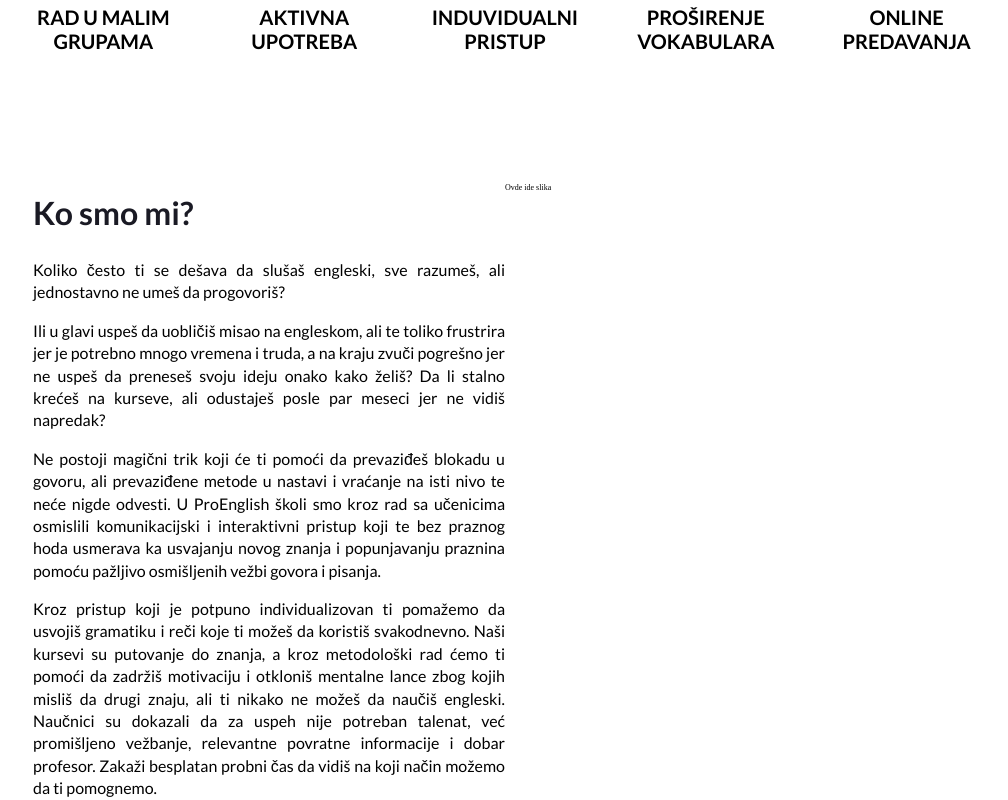
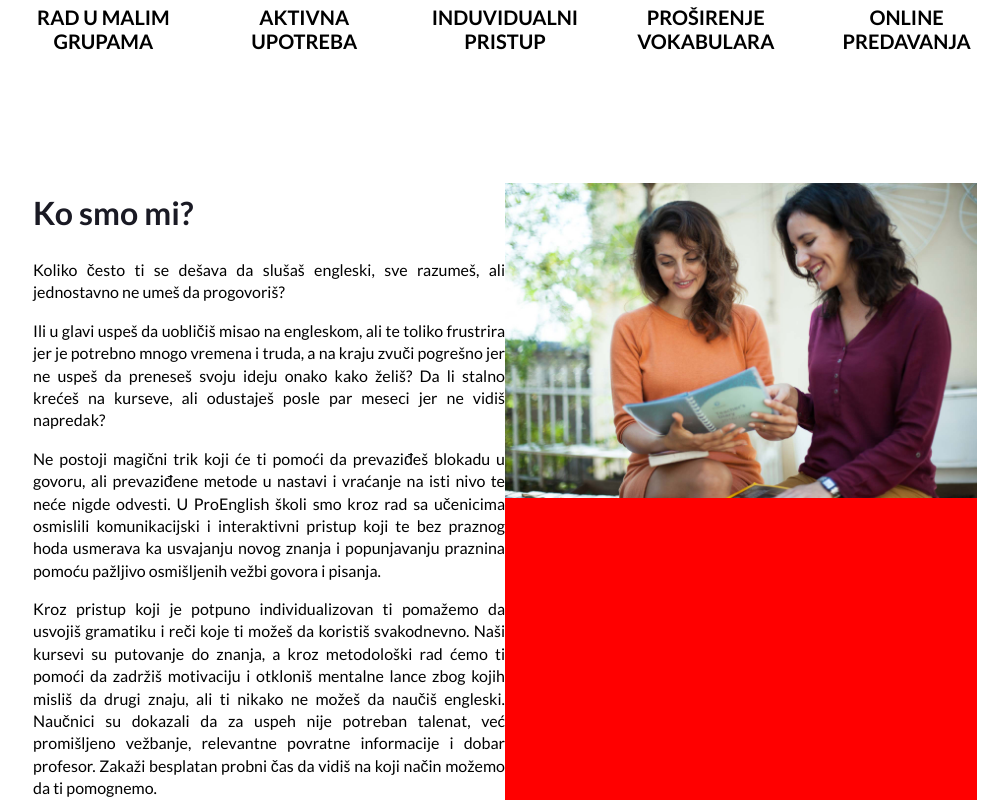
Before and after one commit to Dejan85/proenglish-refactor, a React (Vite) app: page / in a window 1280 px wide. Shown: the part 919-1719 px from the top of the page, without its empty margins (135-1143 px from the left). Built offline with nearby package versions, Linux system fonts and the light colour scheme.

Commit message:
created lazy-load image ui component

```diff
--- a/package.json
+++ b/package.json
@@ -24,6 +24,7 @@
     "@types/node": "^14.14.37",
     "@types/react": "^17.0.3",
     "@types/react-dom": "^17.0.3",
+    "@types/react-lazy-load-image-component": "^1.5.1",
     "@types/react-router-dom": "^5.1.7",
     "@types/uniqid": "^5.3.0",
     "connected-react-router": "^6.9.1",
@@ -47,6 +48,7 @@
     "@babel/polyfill": "^7.12.1",
     "@types/lodash": "^4.14.168",
     "axios": "^0.21.1",
-    "history": "^5.0.0"
+    "history": "^5.0.0",
+    "react-lazy-load-image-component": "^1.5.1"
   }
 }
--- a/src/components/frontend/home/pages/about/About.tsx
+++ b/src/components/frontend/home/pages/about/About.tsx
@@ -5,9 +5,11 @@ import {
   SubContainer,
   Text,
   Heading,
+  Image,
 } from "~/src/components/ui";
 import { aboutText } from "./messages";
 import uniqid from "uniqid";
+import img from "./images/img.jpg";
 
 const className: string = "about";
 
@@ -26,7 +28,9 @@ const About = () => {
           <Heading as="h2" text="Ko smo mi?" className={className} />
           {text}
         </ContentContainer.TextSide>
-        <ContentContainer.ImageSide>Ovde ide slika</ContentContainer.ImageSide>
+        <ContentContainer.ImageSide>
+          <Image alt="img" src={img} />
+        </ContentContainer.ImageSide>
       </ContentContainer>
     </SubContainer>
   );
--- a/src/components/ui/content-container/ImageSide.tsx
+++ b/src/components/ui/content-container/ImageSide.tsx
@@ -1,9 +1,14 @@
 import React from "react";
+import { ContentContainerProps } from "./types";
+import { WrapperType } from "~/src/global-types";
 
-const ImageSide = (props) => {
+const Wrapper: WrapperType = "div";
+const className = "image-side";
+
+const ImageSide = (props: ContentContainerProps) => {
   const { children } = props;
 
-  return <div>{children}</div>;
+  return <Wrapper className={className}>{children}</Wrapper>;
 };
 
 export default ImageSide;
--- a/src/components/ui/content-container/TextSide.tsx
+++ b/src/components/ui/content-container/TextSide.tsx
@@ -2,7 +2,7 @@ import React from "react";
 import { WrapperType } from "~/src/global-types";
 import { ContentContainerProps } from "./types";
 
-const Wrapper = "div";
+const Wrapper: WrapperType = "div";
 const className = "text-side";
 
 const TextSide = (props: ContentContainerProps) => {
--- a/src/components/ui/content-container/styles.scss
+++ b/src/components/ui/content-container/styles.scss
@@ -10,3 +10,9 @@
   align-items: flex-start;
   width: 50%;
 }
+
+.image-side {
+  // display: flex;
+  width: 50%;
+  background: red;
+}
--- /dev/null
+++ b/src/components/ui/image/Image.tsx
@@ -0,0 +1,20 @@
+import React from "react";
+import { LazyLoadImage } from "react-lazy-load-image-component";
+import { ImageProps } from "./types";
+import { WrapperType } from "~/src/global-types";
+
+const Wrapper: WrapperType = "div";
+const className: string = "image";
+
+const Image = (props: ImageProps) => {
+  const { src, alt } = props;
+  console.log("test", src);
+
+  return (
+    <Wrapper className={className}>
+      <LazyLoadImage alt={alt} src={src} width={"100%"} />
+    </Wrapper>
+  );
+};
+
+export default Image;
--- /dev/null
+++ b/src/components/ui/image/index.ts
@@ -0,0 +1,4 @@
+import Image from './Image';
+import './styles.scss';
+
+export { Image };
--- /dev/null
+++ b/src/components/ui/image/styles.scss
@@ -0,0 +1,3 @@
+.image {
+  //   width: 100%;
+}
--- /dev/null
+++ b/src/components/ui/image/types.ts
@@ -0,0 +1,5 @@
+export interface ImageProps {
+    // children?: JSX.Element | JSX.Element[];
+    alt: string;
+    src: string;
+}
--- a/src/components/ui/index.ts
+++ b/src/components/ui/index.ts
@@ -10,3 +10,4 @@ export { Heading } from './heading';
 export { HomeIconsBoxes } from './home-icons-boxes';
 export { FontAwesomeIcon } from './font-awesome-icon';
 export { ContentContainer } from './content-container';
+export { Image } from './image';
```
Also changed, not shown: src/components/frontend/home/pages/about/images/img.jpg (added), 1 other file (tests, documents, lock files or other folders).
